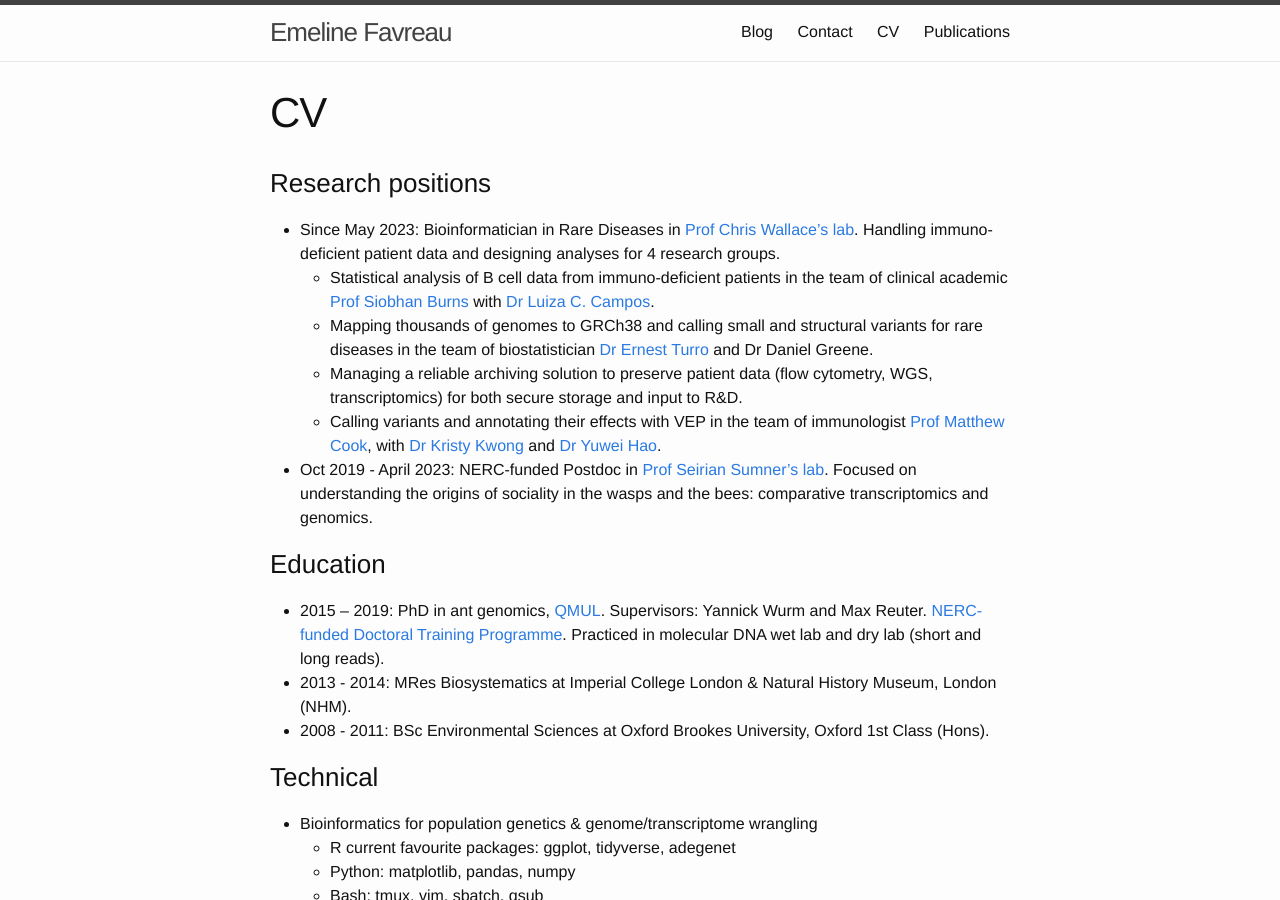
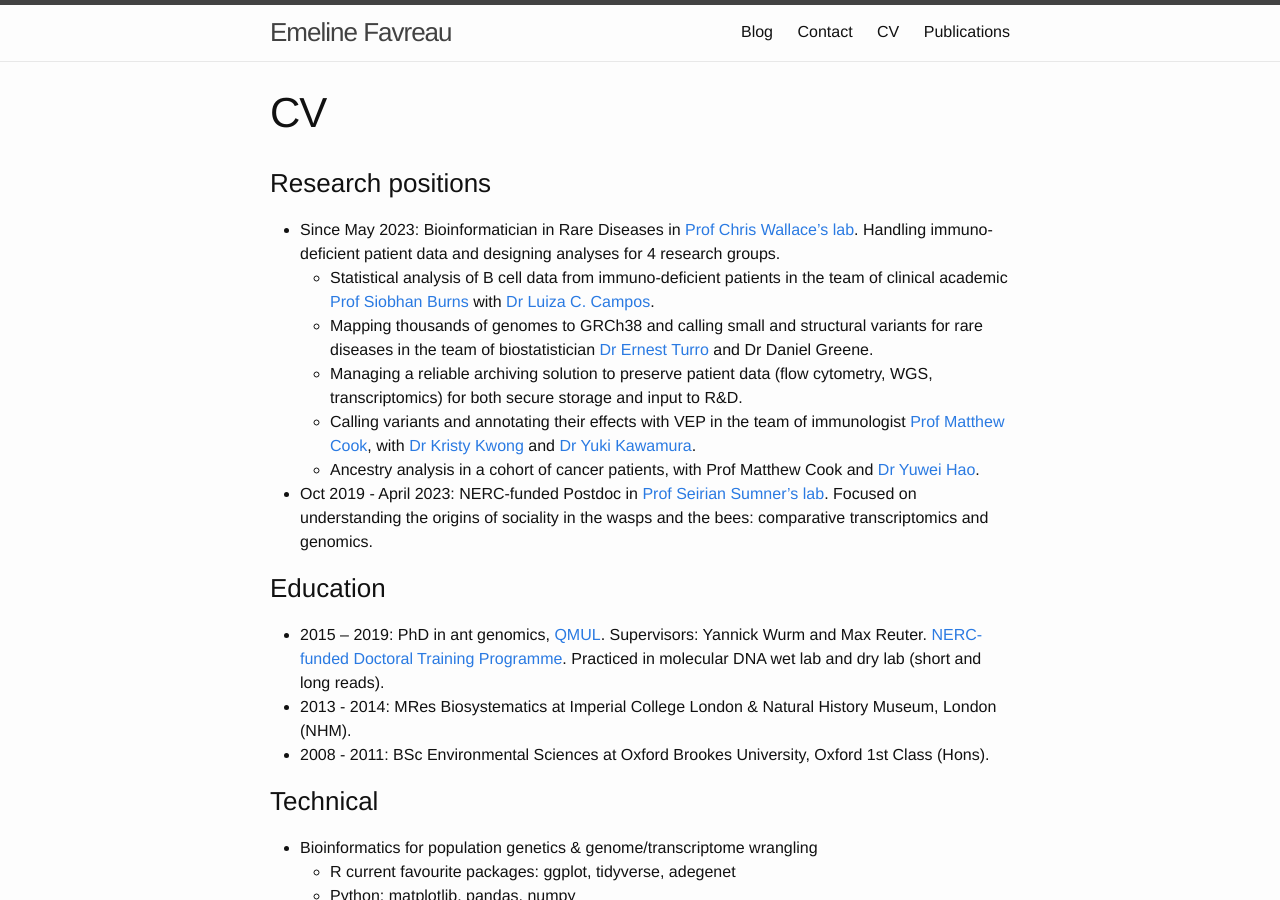
Before and after one commit to EmelineFavreau/EmelineFavreau.github.io, a Jekyll site: the page built from cv.md, in a window 1280 px wide and 900 px high. Built offline with Jekyll 4.4.1, drawn with Linux system fonts in a browser that asks for light colours.

Commit message:
adding Yuki

```diff
--- a/cv.md
+++ b/cv.md
@@ -10,7 +10,8 @@ permalink: /cv/
     - Statistical analysis of B cell data from immuno-deficient patients in the team of clinical academic [Prof Siobhan Burns](https://www.ucl.ac.uk/infection-immunity/people/professor-siobhan-burns) with [Dr Luiza C. Campos](https://orcid.org/0000-0002-4315-9105).
     - Mapping thousands of genomes to GRCh38 and calling small and structural variants for rare diseases in the team of biostatistician [Dr Ernest Turro](https://labs.icahn.mssm.edu/turrolab/members/) and Dr Daniel Greene.
     - Managing a reliable archiving solution to preserve patient data (flow cytometry, WGS, transcriptomics) for both secure storage and input to R&D.
-    - Calling variants and annotating their effects with VEP in the team of immunologist [Prof Matthew Cook](https://www.cuh.nhs.uk/staff-directory/professor-matthew-cook/), with [Dr Kristy Kwong](https://www.linkedin.com/in/kristykxm/) and [Dr Yuwei Hao](https://orcid.org/0000-0003-3932-3686).
+    - Calling variants and annotating their effects with VEP in the team of immunologist [Prof Matthew Cook](https://www.cuh.nhs.uk/staff-directory/professor-matthew-cook/), with [Dr Kristy Kwong](https://www.linkedin.com/in/kristykxm/) and [Dr Yuki Kawamura](https://orcid.org/0000-0003-2137-6464).
+    - Ancestry analysis in a cohort of cancer patients, with Prof Matthew Cook and [Dr Yuwei Hao](https://orcid.org/0000-0003-3932-3686).
 - Oct 2019 - April 2023: NERC-funded Postdoc in [Prof Seirian Sumner's lab](http://www.sumnerlab.co.uk/the-group/emeline-favreau/). Focused on understanding the origins of sociality in the wasps and the bees: comparative transcriptomics and genomics.
 
 ### Education
```
